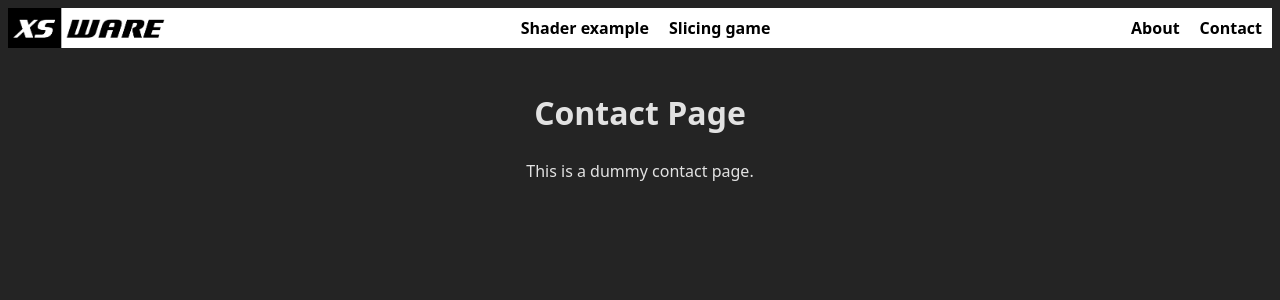
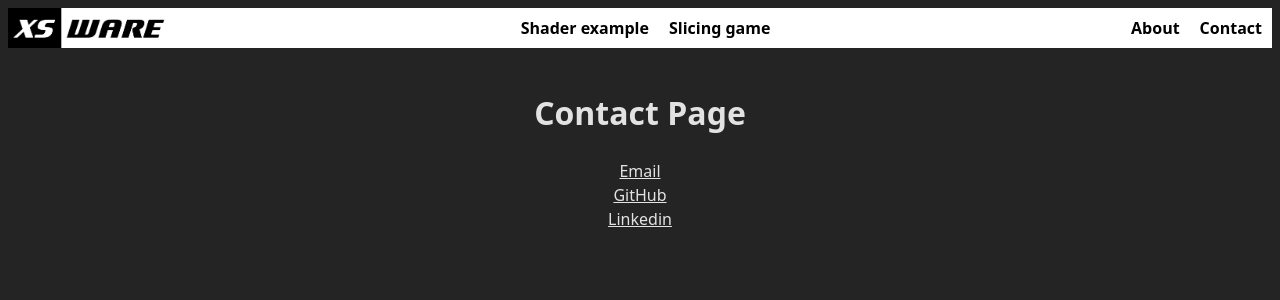
Before and after one commit to XSWare/XSPortfolio, a React (Vite) app: page /contact in a window 1280 px wide. Shown: the top 300 px of the page. Built offline with nearby package versions, Linux system fonts and the light colour scheme.

Commit message:
contact page

```diff
--- a/src/Contact.tsx
+++ b/src/Contact.tsx
@@ -6,7 +6,9 @@ function Contact() {
             <NavBar isSPA={true} />
             <div style={{ padding: '20px', textAlign: 'center' }}>
                 <h1>Contact Page</h1>
-                <p>This is a dummy contact page.</p>
+                <a href="mailto:xsware@outlook.com">Email</a><br />
+                <a href='https://github.com/xsware'>GitHub</a><br />
+                <a href='https://www.linkedin.com/in/david-hofer-613540187/'>Linkedin</a>
             </div>
         </>
     );
```
